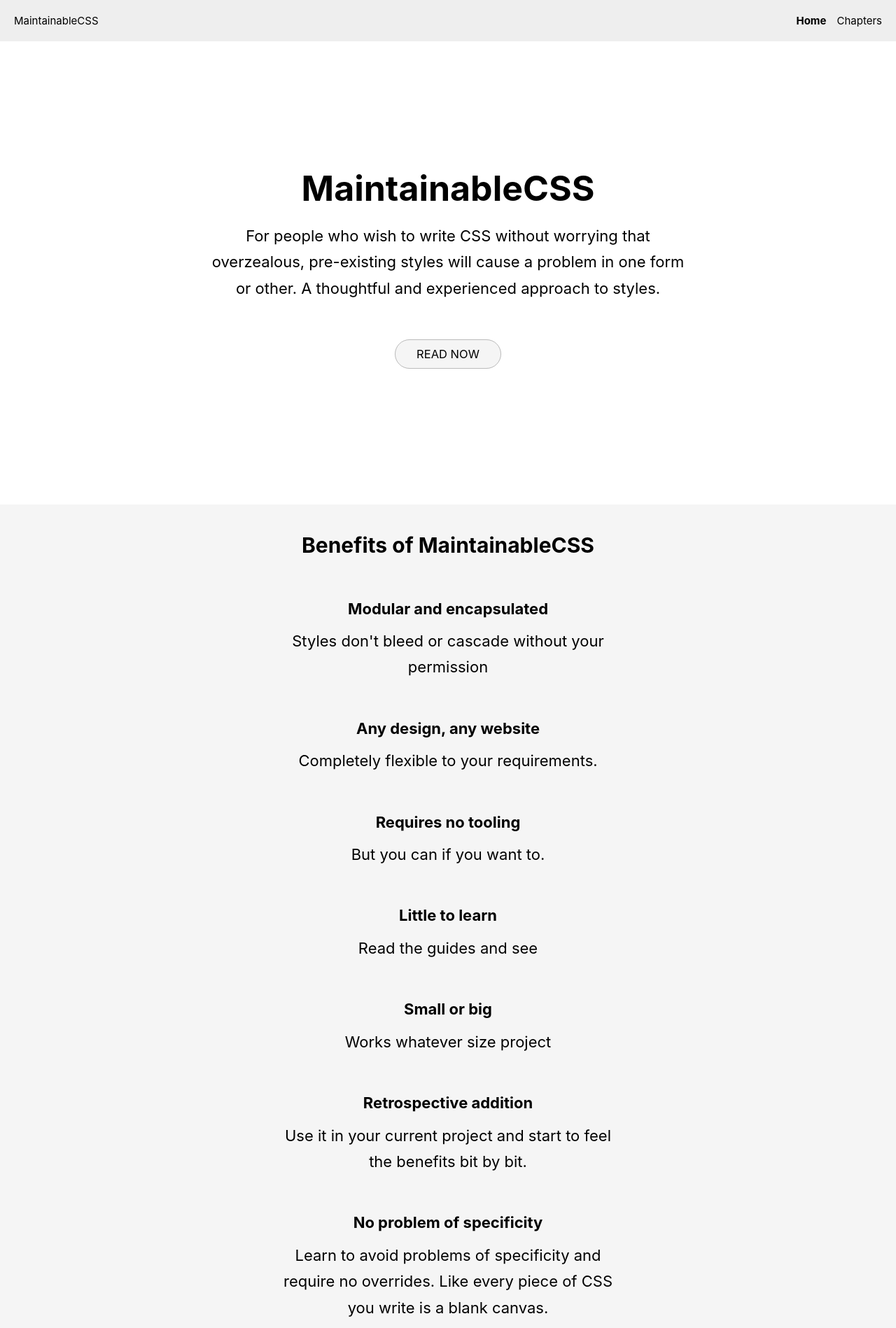
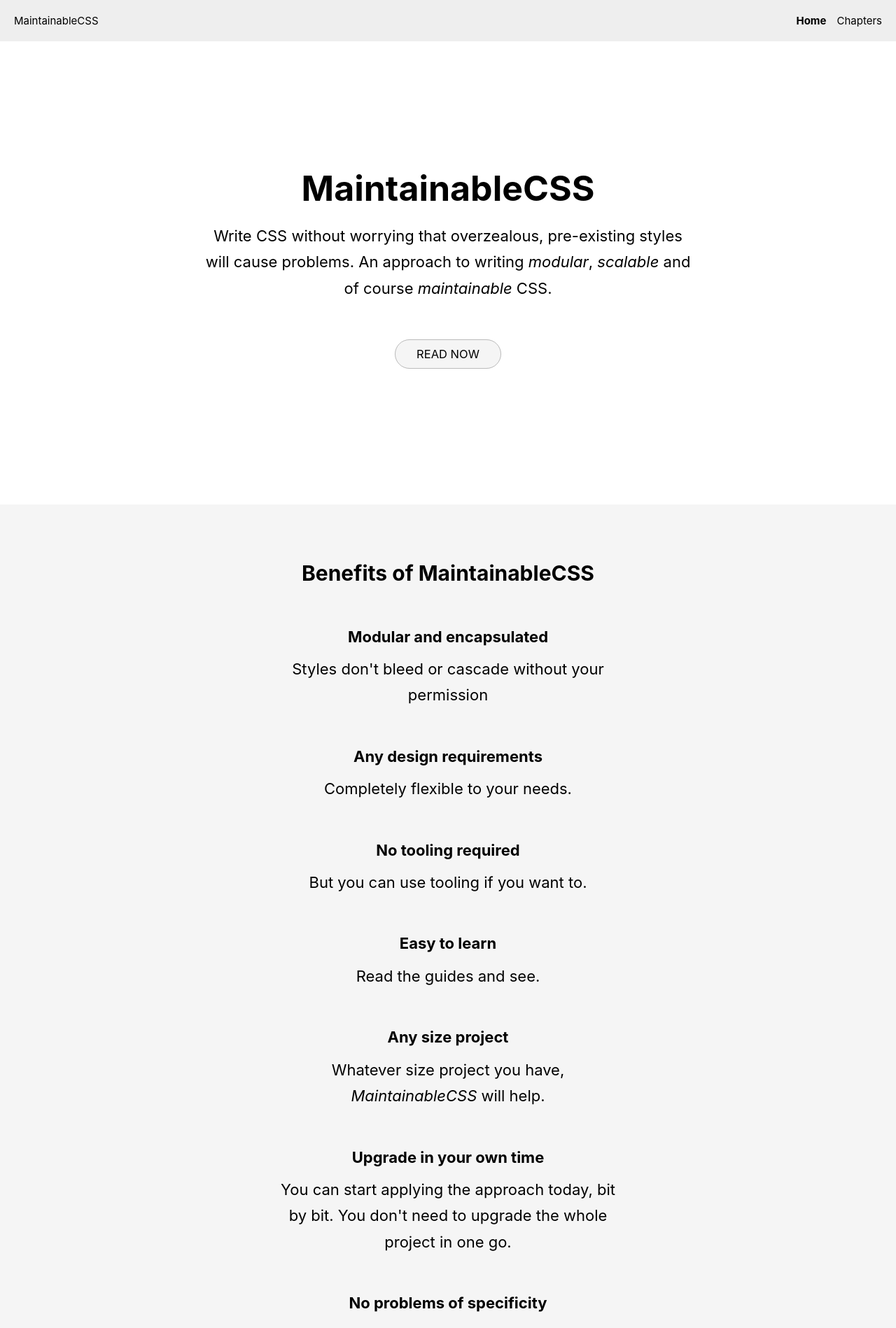
Before and after one commit to adamsilver/maintainablecss.com-jekyll, a Jekyll site: the page built from index.md, in a window 1280 px wide. Shown: the top 1898 px of the page at 70% size. Built offline with Jekyll 4.4.1, drawn with Linux system fonts in a browser that asks for light colours; some of the changed text lies outside the part shown.

Commit message:
Lots added

```diff
--- a/_includes/footer.html
+++ b/_includes/footer.html
@@ -1,3 +1,3 @@
 <div class="footer">
-	<p>Created by <a href="http://adamsilver.io">Adam Silver</a>, a UX designer and engineer from London, UK.</p>
+	<p>Created by <a href="http://adamsilver.io">Adam Silver</a>, a UX consultant from London. Making things simple and human.</p>
 </div>
--- a/assets/css/main.css
+++ b/assets/css/main.css
@@ -275,7 +275,7 @@ a.navigation-isActive {
 .hero {
 	padding-left: 20px;
 	padding-right: 20px;
-	padding-top: 50px;
+	padding-top: 25px;
 	padding-bottom: 50px;
 }
 
@@ -297,6 +297,10 @@ a.navigation-isActive {
 	}
 }
 
+.hero h2 {
+	text-align: center;
+}
+
 .hero p {
 	text-align: center;
 }
@@ -316,7 +320,7 @@ a.navigation-isActive {
 **********************************************************/
 
 .benefits {
-	padding: 40px 20px;
+	padding: 80px 20px 40px;
 	background-color: #f5f5f5;
 	margin-bottom: 40px;
 }
@@ -345,3 +349,27 @@ a.navigation-isActive {
 	text-align: center;
 	max-width: 500px;
 }
+
+.benefit-button {
+	border-radius: 30px;
+	border: 1px solid #bbb;
+	text-transform: uppercase;
+	text-decoration: none;
+	padding: 10px 30px;
+	font-size: 0.75em;
+	background-color: #f5f5f5;
+}
+
+/**********************************************************
+* Got question
+**********************************************************/
+
+.gotQuestion {}
+
+.gotQuestion h2 {
+	text-align: center;
+}
+
+.gotQuestion p {
+	text-align: center;
+}
--- a/index.md
+++ b/index.md
@@ -5,9 +5,13 @@ id: home
 
 <div class="hero">
 	<h1>MaintainableCSS</h1>
-	<p>For people who wish to write CSS without worrying that overzealous, pre-existing styles will cause a problem in one form or other. A thoughtful and experienced approach to styles.</p>
+	<p>Write CSS without worrying that overzealous, pre-existing styles will cause problems. An approach to writing <em>modular</em>, <em>scalable</em> and of course <em>maintainable</em> CSS.</p>
 	<p><a class="hero-button" href="/chapters/">Read now</a></p>
 </div>
+<!--
+	<h2>Maintainable &mdash; Adjective</h2>
+	<p>Keep in good condition. Keep at the same level.</p>
+-->
 
 <div class="benefits">
 	<h2>Benefits of MaintainableCSS</h2>
@@ -17,52 +21,58 @@ id: home
 			<p>Styles don't bleed or cascade without your permission</p>
 		</div>
 		<div class="benefit">
-			<h3>Any design, any website</h3>
-			<p>Completely flexible to your requirements.</p>
+			<h3>Any design requirements</h3>
+			<p>Completely flexible to your needs.</p>
 		</div>
 		<div class="benefit">
-			<h3>Requires no tooling</h3>
-			<p>But you can if you want to.</p>
+			<h3>No tooling required</h3>
+			<p>But you can use tooling if you want to.</p>
 		</div>
 		<div class="benefit">
-			<h3>Little to learn</h3>
-			<p>Read the guides and see</p>
+			<h3>Easy to learn</h3>
+			<p>Read the guides and see.</p>
 		</div>
 		<div class="benefit">
-			<h3>Small or big</h3>
-			<p>Works whatever size project</p>
+			<h3>Any size project</h3>
+			<p>Whatever size project you have, <em>MaintainableCSS</em> will help.</p>
 		</div>
 		<div class="benefit">
-			<h3>Retrospective addition</h3>
-			<p>Use it in your current project and start to feel the benefits bit by bit.</p>
+			<h3>Upgrade in your own time</h3>
+			<p>You can start applying the approach today, bit by bit. You don't need to upgrade the whole project in one go.</p>
 		</div>
 		<div class="benefit">
-			<h3>No problem of specificity</h3>
-			<p>Learn to avoid problems of specificity and require no overrides. Like every piece of CSS you write is a blank canvas.</p>
+			<h3>No problems of specificity</h3>
+			<p>Avoid problems of specificity and override hell. Write CSS as if you always have a blank canvas.</p>
 		</div>
 		<div class="benefit">
 			<h3>Managing state is easy</h3>
-			<p>Change look and feel based on state with ease.</p>
+			<p>Change the look and feel based on states such as <em>loadng</em>, <em>disabled</em> and <em>hiding</em>.</p>
 		</div>
 		<div class="benefit">
 			<h3>No worry of regression</h3>
-			<p>When you change existing styles.</p>
+			<p>When you change existing styles, have no fear that you might have caused regression elsewhere.</p>
 		</div>
 		<div class="benefit">
 			<h3>Any team size</h3>
-			<p>Helpful in a team of one, vital in a team of more.</p>
+			<p>Useful in a team of one or in a team of 100.</p>
 		</div>
 		<div class="benefit">
 			<h3>Semantic HTML and CSS</h3>
-			<p>Easy to understand code, even if your new to the codebase.</p>
+			<p>MaintainableCSS embraces semantic HTML and CSS, so you get all the benefits too.</p>
 		</div>
 		<div class="benefit">
-			<h3>High performance</h3>
-			<p>Flat and performant selectors.</p>
+			<h3>High performance CSS</h3>
+			<p>Flat and performant selectors by convention.</p>
+		</div>
+		<div class="benefit">
+			<h3>AB testing and easy upgrading</h3>
+			<p>Want to test module variants against each other? MaintainableCSS makes this easy.</p>
+			<p><a class="benefit-button" href="/chapters/">Read now</a></p>
 		</div>
 	</div>
 </div>
 
-## Got a question, issue or suggestion?
-
-Just [raise an issue for discussion](http://github.com/adamsilver/maintainablecss.com/issues/new/) on Github.
+<div class="gotQuestion">
+	<h2>Got a question, issue or suggestion?</h2>
+	<p>Just <a href="http://github.com/adamsilver/maintainablecss.com/issues/new/">raise an issue for discussion</a> on Github.</p>
+</div>
```
Also changed, not shown: _chapters/08-versioning.md (added, +31 -0 lines), _pages/chapters.md (+10 -0 lines).
